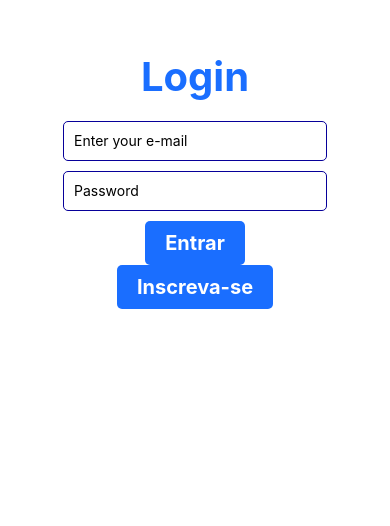
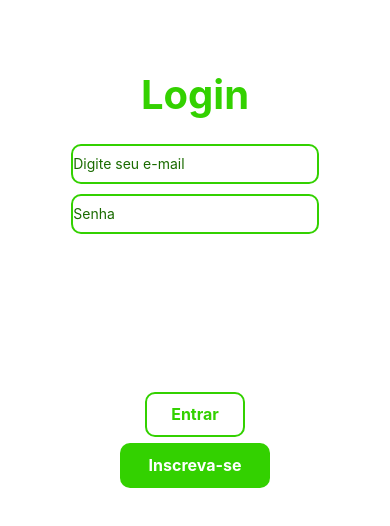
Before and after one commit to AelMartins/_smart-greenhouse, a React Native app in the folder Mobile/: screen / in a window 390 px wide. Shown: the part 142-668 px from the top of the page. Built offline with nearby package versions, Linux system fonts and the light colour scheme.

Commit message:
Feat: SignIn screen development

```diff
--- a/Mobile/src/Styles/index.jsx
+++ b/Mobile/src/Styles/index.jsx
@@ -1,30 +1,72 @@
 import styled from 'styled-components/native';
 import { RectButton } from 'react-native-gesture-handler';
 
-export const Container = styled.View`
+const Container = styled.View`
   flex: 1;
   padding: 30px;
+  align-items: center;
+  background-color: #fff;
+  justify-content: center;
 `;
 
-export const Form = styled.View`
+const Card = styled.View`
+  width: 100%;
+  align-items: center;
+  border-radius: 30px;
+`;
+
+const ButtonCard = styled.View`
+  display: flex;
+  justify-content: space-between;
+`;
+
+const Button = styled.TouchableOpacity`
+  width: 20%;
+  height: 45px;
+  display: flex;
+  margin: 3px auto;
+  border-radius: 10px;
+  align-items: center;
+  border-color: green;
+  justify-content: center;
+  background-color: blue;
+`;
+
+const ButtonText = styled.Text`
+  font-size: 16px;
+  font-weight: bold;
+`;
+
+const TextInput = styled.TextInput.attrs({
+  placeholderTextColor: '#1a6b00',
+})`
+  width: 75%;
+  margin: 5px;
+  color: black;
+  height: 40px;
+  font-size: 14px;
+  max-height: 45px;
+  border-radius: 10px;
+`;
+
+
+
+
+
+
+
+
+
+const Form = styled.View`
   flex-direction: row;
   padding-bottom: 20px;
   border-bottom-width: 1px;
   border-color: #eee;
 `;
 
-export const Input = styled.TextInput.attrs({
-    placeholderTextColor: '#999',
-})`
-  flex: 1;
-  height: 40px;
-  background: #fff;
-  border-radius: 4px;
-  padding: 0 15px;
-  border: 1px solid #eee;
-`;
 
-export const SubmitButton = styled(RectButton)`
+
+const SubmitButton = styled(RectButton)`
   justify-content: center;
   align-items: center;
   background: #3498db;
@@ -33,226 +75,38 @@ export const SubmitButton = styled(RectButton)`
   opacity: ${props => (props.loading ? 0.7 : 1)};
 `;
 
-export const List = styled.FlatList`
+const List = styled.FlatList`
   margin-top: 20px;
 `;
 
-export const User = styled.View`
-  align-items: center;
-  margin: 0 20px 30px;
-`;
-
-export const Avatar = styled.Image`
-  width: 128px;
-  height: 128px;
-  border-radius: 64px;
-  background: #eee;
-`;
-
-export const AvatarDetails = styled.Image`
-  width: 256px;
-  height: 256px;
-  border-radius: 128px;
-  background: #eee;
-`;
-
-export const Name = styled.Text`
-  font-size: 22px;
-  color: #333;
-  font-weight: bold;
-  margin-top: 4px;
-  text-align: left;
-`;
-
-export const Bio = styled.Text.attrs({
-    numberOfLines: 2,
-})`
-  font-size: 13px;
-  line-height: 18px;
-  color: #999;
-  margin-top: 5px;
-  text-align: center;
-`;
-
-export const ProfileButton = styled(RectButton)`
-  margin-top: 10px;
-  align-self: stretch;
-  background: #3498db;
-  justify-content: center;
-  align-items: center;
-  height: 36px;
-`;
-
-export const ProfileButtonText = styled.Text`
-  font-size: 14px;
-  font-weight: bold;
-  color: #fff;
-  text-transform: uppercase;
-`;
-
-export const Stars = styled.FlatList.attrs({
-    showsVerticalScrollIndicator: false,
-})`
-  margin-top: 20px;
-`;
-
-export const Starred = styled.View`
-  background: #f5f5f5;
-  border-radius: 4px;
-  padding: 10px 15px;
-  margin-bottom: 20px;
-  flex-direction: row;
-  align-items: center;
-`;
-
-export const OwnerAvatar = styled.Image`
-  width: 42px;
-  height: 42px;
-  border-radius: 21px;
-  background: #eee;
-`;
-
-export const Info = styled.View`
-  margin-left: 10px;
-  flex: 1;
-`;
-
-export const Title = styled.Text.attrs({
-    numberOfLines: 1,
-})`
-  font-size: 15px;
-  font-weight: bold;
-  color: #333;
-`;
-
-export const Author = styled.Text`
-  font-size: 13px;
-  color: #666;
-  margin-top: 2px;
-`;
-
-export const Header = styled.View`
-  padding-top: 30px;
-  align-items: center;
-  justify-content: center;
-`;
-
-export const Avatarperfil = styled.Image`
-  width: 100px;
-  height: 100px;
-  border-radius: 50px;
-  background: #eee;
-`;
-
-export const Nameperfil = styled.Text`
-  font-size: 16px;
-  color: #333;
-  font-weight: bold;
-  margin-top: 4px;
-  text-align: center;
-`;
-
-export const Bioperfil = styled.Text`
-  font-size: 15px;
-  line-height: 18px;
-  color: #999;
-  margin-top: 5px;
-  text-align: center;
-`;
-
-export const Button = styled.TouchableOpacity`
-  background-color: #272b33;
-  border-radius: 10px;
-  padding: 10px;
-  width: 80%;
-  align-items: center;
-  margin: 5px;
-`;
-
-export const ButtonText = styled.Text`
-  color: #fff;
-  font-weight: bold;
-`;
-
-export const AddButton = styled.TouchableOpacity`
-  background-color: #272b33;
-  border-radius: 10px;
-  padding: 10px;
-  width: 12%;
-  align-items: center;
-  margin: 10px;
-  justify-content: center;
-`;
-
-export const Card = styled.View`
-  align-items: center;
-  margin: 5px 5px;
-  background: #1fefff;
-  padding: 20px;
-  border-radius: 30px;
-`;
-
-export const CardDetails = styled.View`
-  align-items: center;
-  margin: 5px 5px;
-  background: #1fefff;
-  padding: 20px;
-  border-radius: 30px;
-  border-color: #28a82e68;
-`;
 
 
-export const CardContent = styled.View`
+
+const CardContent = styled.View`
   flex-direction: row;
   align-items: center;
   width: 100%;
 `;
 
-export const CardInfos = styled.View`
+const CardInfos = styled.View`
   margin-top: 10px;
   width: 100%;
   align-items: left;
   padding-left: 20px;
 `;
 
-export const Status = styled.Text`
-  font-size: 13px;
-  color: #272b33;
-  margin-top: 4px;
-`;
 
-export const LabelText = styled.Text`
+const LabelText = styled.Text`
   font-size: 16px;
   color: #333;
   font-weight: bold;
   margin: 5px;
 `;
 
-export const InfoText = styled.Text`
+const InfoText = styled.Text`
   font-size: 15px;
   color: #272b33;
   margin-bottom: 15px;
 `;
 
-export const CardButtons = styled.View`
-  flex-direction: row;
-  width: 100%;
-  justify-content: space-around;
-`;
-
-export const CardButton = styled(RectButton)`
-  margin-top: 10px;
-  background: #272b33;
-  width: 47%;
-  justify-content: center;
-  align-items: center;
-  height: 36px;
-  border-radius: 10px;
-`;
-
-export const CardButtonText = styled.Text`
-  font-size: 14px;
-  font-weight: bold;
-  color: #fff;
-  text-transform: uppercase;
-`;
+export { Container, Card, ButtonCard, Button, ButtonText, TextInput }
--- a/Mobile/src/pages/SignIn.jsx
+++ b/Mobile/src/pages/SignIn.jsx
@@ -1,7 +1,7 @@
 import React from 'react';
-import { Container } from '../Styles';
+import { Container, Card, ButtonCard, Button, ButtonText, TextInput } from '../Styles';
 import { useNavigation } from '@react-navigation/native'
-import { View, StyleSheet, TextInput, TouchableOpacity, Text } from 'react-native';
+import { View, StyleSheet, TouchableOpacity, Text } from 'react-native';
 
 
 const SignIn = () => {
@@ -11,7 +11,12 @@ const SignIn = () => {
     const navigation = useNavigation();
 
     const handleSignIn = () => {
-        navigation.navigate('Home');
+        if (email === '' && password === '') {
+            navigation.navigate('Home');
+
+        } else {
+            alert('E-mail e/ou senha incorretos!')
+        }
     };
 
     const handleSignUp = () => {
@@ -19,78 +24,71 @@ const SignIn = () => {
     };
 
     return (
-        <View style={styles.view}>
-            <Container style={styles.container}>
+        <Container>
+            <Card>
+
                 <Text style={styles.loginText}>Login</Text>
 
                 <TextInput
+                    value={email}
                     style={styles.input}
-                    value={email}
                     onChangeText={setEmail}
-                    placeholder="Enter your e-mail"
+                    placeholder="Digite seu e-mail"
                 />
 
                 <TextInput
+                    value={password}
                     style={styles.input}
-                    value={password}
                     onChangeText={setPassword}
-                    placeholder="Password"
+                    placeholder="Senha"
                 />
 
-                <TouchableOpacity onPress={() => handleSignIn()} style={styles.button}>
-                    <Text style={styles.buttonText}>Entrar</Text>
-                </TouchableOpacity>
 
-                <TouchableOpacity onPress={() => handleSignUp()} style={styles.button}>
-                    <Text style={styles.buttonText}>Inscreva-se</Text>
-                </TouchableOpacity>
-            </Container>
-        </View>
-    );
-};
+                <ButtonCard style={styles.buttonCard}>
+                    <Button style={styles.button('signin')} onPress={() => handleSignIn()}>
+                        <ButtonText style={styles.buttonText('signin')}>Entrar</ButtonText>
+                    </Button>
+
+                    <Button style={styles.button()} onPress={() => handleSignUp()}>
+                        <ButtonText style={styles.buttonText()}>Inscreva-se</ButtonText>
+                    </Button>
+                </ButtonCard>
+
+            </Card>
+
+        </Container>
+    )
+}
 
 const styles = StyleSheet.create({
-    view: {
-        flex: 1,
-        backgroundColor: '#fff',
-    },
-    container: {
-        justifyContent: 'center',
-        alignItems: 'center',
-        backgroundColor: '#fff',
-        marginBottom: 200
-    },
     loginText: {
         fontSize: 40,
-        color: '#1a6eff',
+        color: '#33d100',
         marginTop: 0,
         marginBottom: 20,
         fontWeight: 'bold',
     },
     input: {
-        width: '80%',
-        height: 40,
-        borderColor: '#070099',
-        borderWidth: 1,
-        borderRadius: 5,
-        marginBottom: 10,
-        paddingHorizontal: 10,
+        borderColor: '#33d100',
+        borderWidth: 2,
     },
-    subSignInText: {
-        fontSize: 16,
-        color: '#000000',
-        marginTop: 20,
+    buttonCard: {
+        marginTop: 150,
+        alignItems: 'flex-end',
+        justifyContent: 'flex-end',
     },
-    button: {
-        backgroundColor: '#1a6eff',
-        paddingVertical: 10,
-        paddingHorizontal: 20,
-        borderRadius: 5,
+    button: (type) => {
+        return {
+            backgroundColor: type === 'signin' ? '#fff' : '#33d100',
+            borderColor: type === 'signin' ? '#33d100' : undefined,
+            borderWidth: type === 'signin' ? 2 : undefined,
+            width: type === 'signin' ? 100 : 150,
+        }
     },
-    buttonText: {
-        fontSize: 20,
-        fontWeight: 'bold',
-        color: '#fff',
+    buttonText: (type) => {
+        return {
+            color: type === 'signin' ? '#33d100' : '#fff'
+        }
     },
 });
 
```
